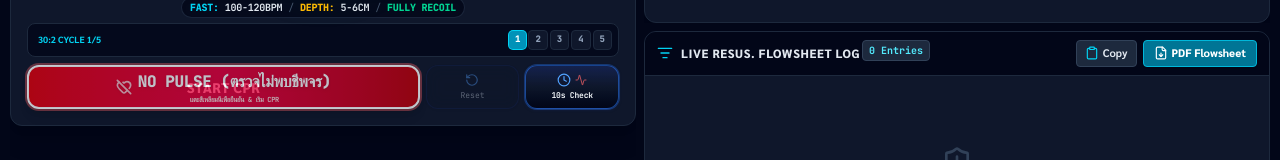
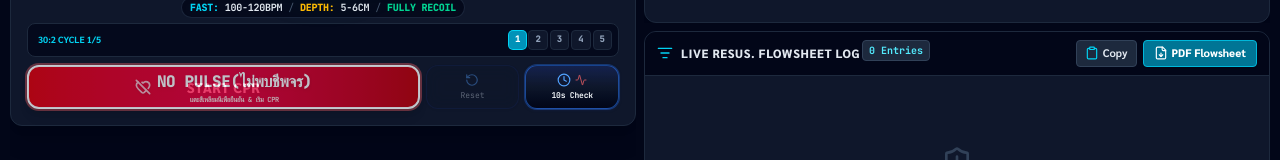
Before and after one commit to u4812050/Nopsrita, a React (Vite) app: page / in a window 1280 px wide. Shown: the part 441-601 px from the top of the page. Built offline with nearby package versions, Linux system fonts and the light colour scheme.

Commit message:
fix: refine pulse check messaging terminology
Standardize phrasing by removing redundant "ตรวจ" to ensure consistent UI and voice guidance.

```diff
--- a/src/components/CprTimerCard.tsx
+++ b/src/components/CprTimerCard.tsx
@@ -189,7 +189,7 @@ export function CprTimerCard({
           addLog("คลำชีพจร: ยืนยันไม่พบชีพจร (No Pulse) — พร้อมเริ่ม CPR", "rhythm");
           if (playAlertChime) playAlertChime('pulse_check');
           if (setGuidanceMessage) {
-            setGuidanceMessage("⚡ ยืนยันตรวจไม่พบชีพจร (No Pulse) • กำลังเริ่ม CPR อัตโนมัติเมื่อเสียงพูดจบ...");
+            setGuidanceMessage("⚡ ยืนยันไม่พบชีพจร (No Pulse) • กำลังเริ่ม CPR อัตโนมัติเมื่อเสียงพูดจบ...");
           }
           speakThai("ไม่พบชีพจรเริ่มซีพีอาได้ค่ะ", () => {
             // เมื่อพูดบทปุ่มนี้จบลง ให้เริ่ม start CPR อัตโนมัติ (หากยังยืนยันสถานะ No Pulse และยังไม่ได้เริ่ม CPR)
@@ -1079,8 +1079,8 @@ export function CprTimerCard({
             }}
             title={
               noPulseConfirmed
-                ? "ยืนยันตรวจไม่พบชีพจร (No Pulse) แล้ว (กดเพื่อยกเลิก)"
-                : "กดเพื่อยืนยันตรวจไม่พบชีพจร (No Pulse) — เมื่อเสียงพูดจบจะเริ่ม START CPR อัตโนมัติ"
+                ? "ยืนยันไม่พบชีพจร (No Pulse) แล้ว (กดเพื่อยกเลิก)"
+                : "กดเพื่อยืนยันไม่พบชีพจร (No Pulse) — เมื่อเสียงพูดจบจะเริ่ม START CPR อัตโนมัติ"
             }
             className={
               noPulseConfirmed
@@ -1104,7 +1104,7 @@ export function CprTimerCard({
                 <HeartOff className="w-4 h-4 xs:w-5 xs:h-5 stroke-[2.5] text-white drop-shadow shrink-0 animate-pulse" />
                 <div className="flex flex-col items-center justify-center leading-none truncate">
                   <span className="text-xs xs:text-sm sm:text-base font-black uppercase tracking-tight text-white font-mono drop-shadow truncate">
-                    NO PULSE (ตรวจไม่พบชีพจร)
+                    NO PULSE(ไม่พบชีพจร)
                   </span>
                   <span className="text-[7px] xs:text-[8px] font-bold text-red-100 font-mono tracking-tighter mt-0.5 truncate">
                     แตะสี่เหลี่ยมนี้เพื่อยืนยัน &amp; เริ่ม CPR
```
